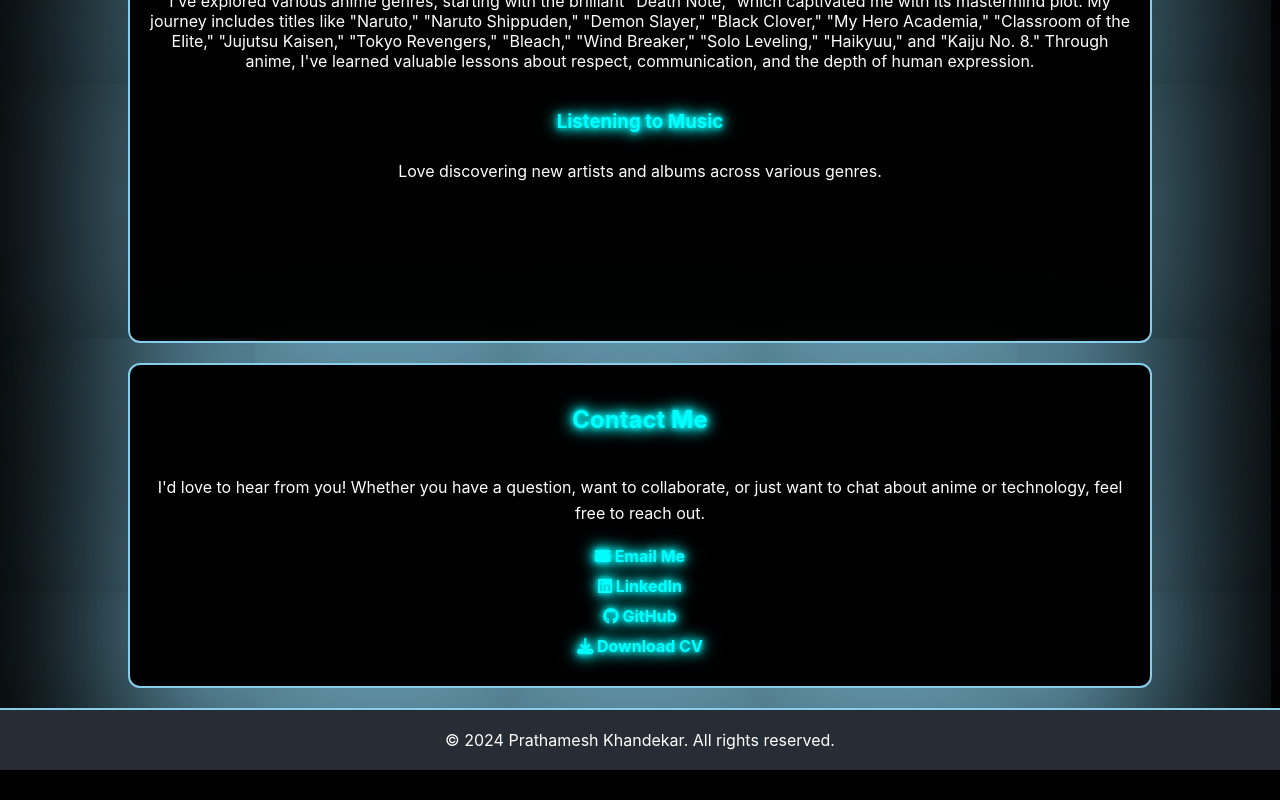
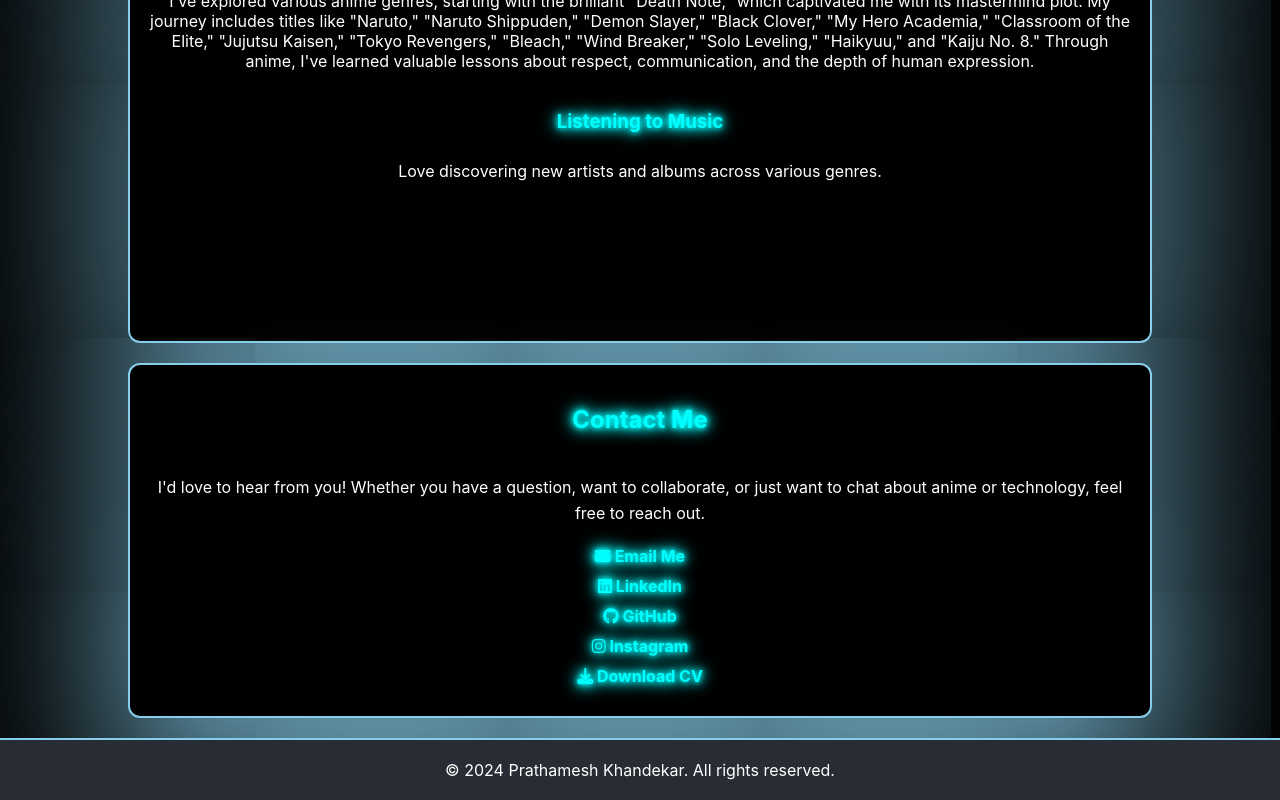
Before and after one commit to flowenol03/Portfolio, a React (Create React App) app: page / in a window 1280 px wide. Shown: the part 2457-3257 px from the top of the page. Before the commit the page ends 3227 px from the top, so only its background shows below. Built offline with nearby package versions, Linux system fonts and the light colour scheme.

Commit message:
inital commit

```diff
--- a/src/components/Contact.js
+++ b/src/components/Contact.js
@@ -25,6 +25,11 @@ function Contact() {
           </a>
         </li>
         <li>
+          <a href="https://www.instagram.com/its_hsemahtarp_0.3?igsh=MW1uMmlodHd0eXBkYw%3D%3D&utm_source=qr" target="_blank" rel="noopener noreferrer">
+            <i className="fab fa-instagram"></i> Instagram
+          </a>
+        </li>
+        <li>
           <a href="https://drive.google.com/file/d/13qxb7EA2AogbJfC9sEY2A3oJCpfrxzTT/view?usp=sharing" download="PrathameshKhandekar.pdf">
             <i className="fas fa-download"></i> Download CV
           </a>
```
